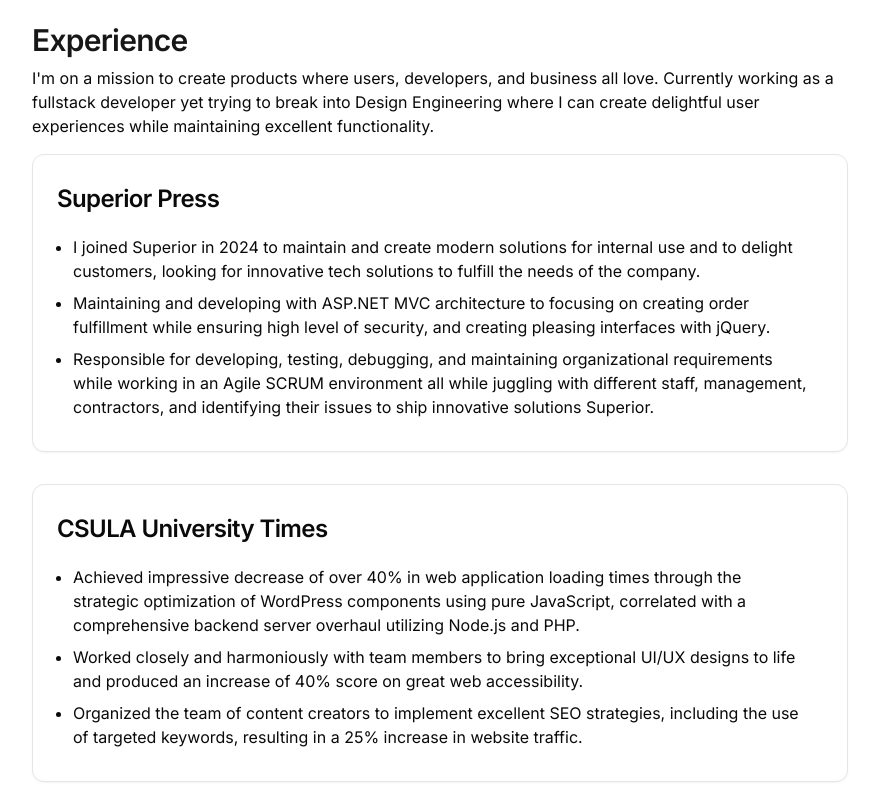
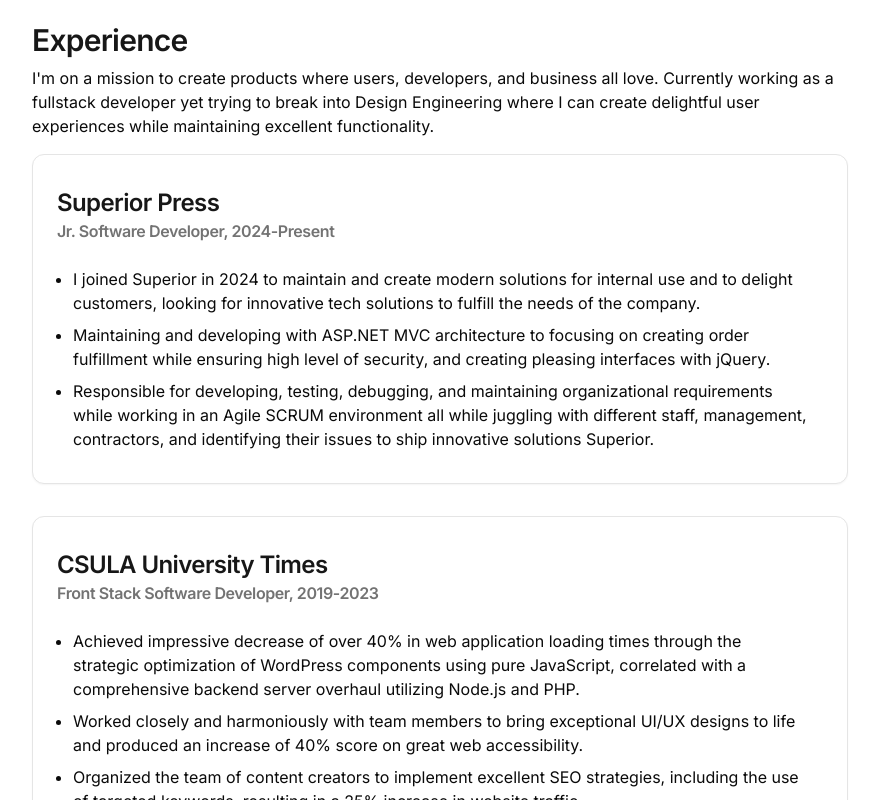
Before and after one commit to JayDevelops/next-jay-portfolio, a Next.js app: page /about in a window 1280 px wide. Shown: the part 620-1420 px from the top of the page, without its empty margins (200-1079 px from the left). Built offline with nearby package versions, Linux system fonts and the light colour scheme.

Commit message:
added role and date in experience card

```diff
--- a/app/about/WorkExperience.tsx
+++ b/app/about/WorkExperience.tsx
@@ -1,5 +1,5 @@
 import {Card, CardContent, CardHeader, CardTitle} from "@/components/ui/card";
-import {HeadingTwo} from "@/components/ui/Typography/Headers";
+import {HeadingFive, HeadingFour, HeadingThree, HeadingTwo} from "@/components/ui/Typography/Headers";
 import {Text} from "@/components/ui/Typography/Text";
 
 export function WorkExperience() {
@@ -27,13 +27,19 @@
 
 export function ExperienceCard({experience}: { experience: Experience }) {
     return (
-        <article className="py-4">
+        <article className="py-4 group relative">
             <Card
-                className="shadow-secondary group-hover:shadow-md group-hover:shadow-primary py-2 hover:border-primary">
+                className="shadow-secondary group-hover:shadow-md group-hover:shadow-secondary py-2 hover:border-primary"
+            >
                 <CardHeader>
-                    <CardTitle className="group-hover:text-primary group/link">
-                        {experience.company}
-                    </CardTitle>
+                    <div>
+                        <HeadingThree className="group-hover:text-primary group/link">
+                            {experience.company}
+                        </HeadingThree>
+                        <HeadingFive color="muted-foreground">
+                            {experience.role}, {experience.date}
+                        </HeadingFive>
+                    </div>
                 </CardHeader>
                 <CardContent>
                     <ul className="list-disc space-y-2 mx-4">
--- a/components/ui/Typography/Headers.tsx
+++ b/components/ui/Typography/Headers.tsx
@@ -81,3 +81,17 @@
         </h4>
     )
 }
+
+
+export function HeadingFive({ children, color = "secondary-foreground", className = "" }: HeadingVariantProps) {
+    // If the passed children react node is falsy (empty), then return nothing
+    if (!children) return null;
+
+    const colorClassValue = colorClass[color]
+
+    return (
+        <h4 className={`scroll-m-20 text-base font-semibold tracking-tight ${colorClassValue} ${className}`}>
+            {children}
+        </h4>
+    )
+}
```
